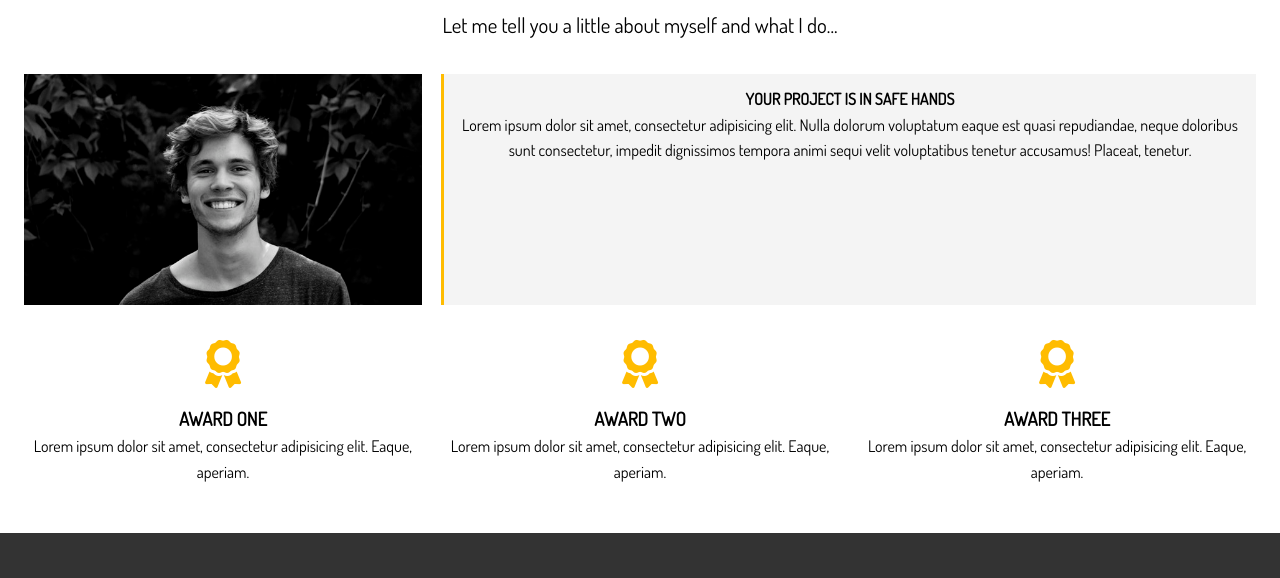
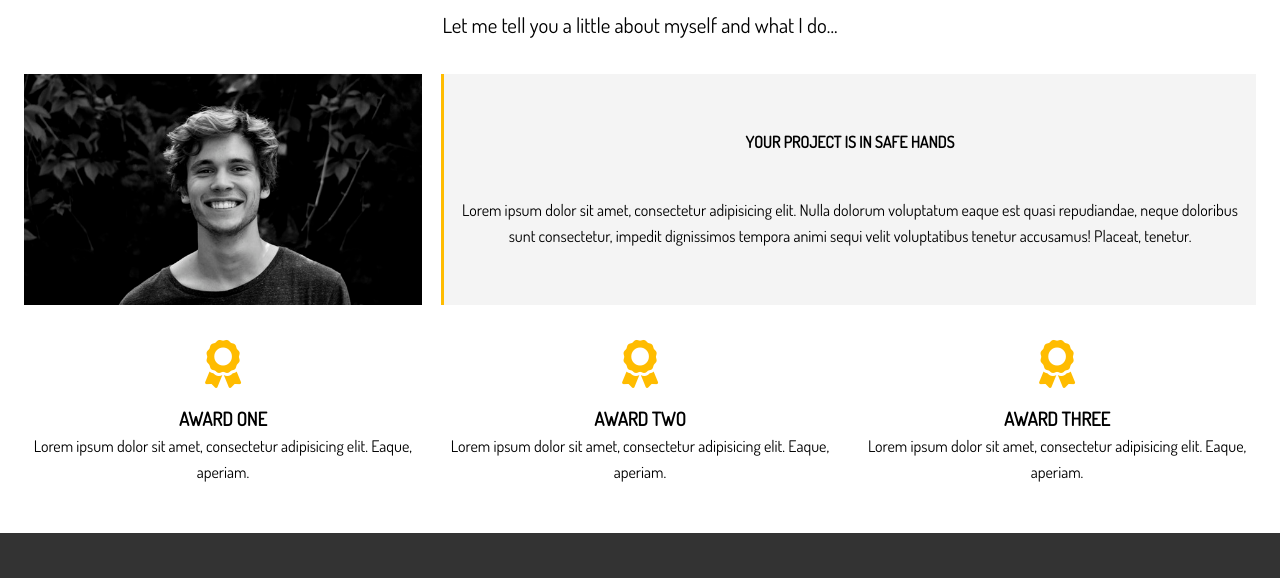
Before and after one commit to salimsdev/Portfolio-example, a website: page dist/about.html in a window 1280 px wide. Shown: the part 207-785 px from the top of the page. Drawn offline with Linux system fonts and the light colour scheme.

Commit message:
Minor design improvements

```diff
--- a/scss/_media.scss
+++ b/scss/_media.scss
@@ -36,7 +36,7 @@
         }
     }
 
-    // Srack Grid Columns
+    // Stack Grid Columns
     #home-a .specials,
     #home-b .stats,
     #home-c .process,
--- a/scss/main.scss
+++ b/scss/main.scss
@@ -218,6 +218,9 @@ img {
             grid-area: bio;
             border-left: 3px solid $main-color;
             padding: 0.8rem;
+            display: flex;
+            flex-direction: column;
+            justify-content: space-evenly;
         }
 
         .award-1 {
@@ -324,6 +327,7 @@ img {
             .message-input {
                 grid-area: message;
                 height: 100px;
+                font-family: Arial, Helvetica, sans-serif;
             }
 
             .text-input {
```
Also changed, not shown: dist/about.html, dist/contact.html, dist/css/main.css, dist/index.html.
